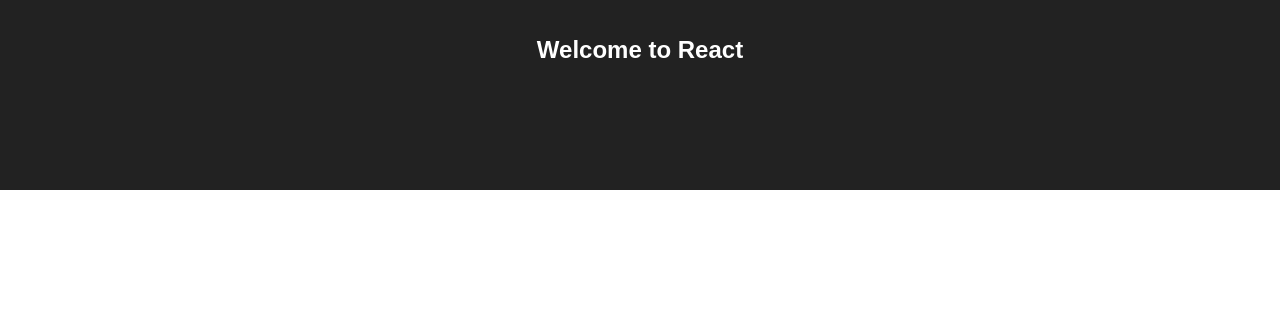
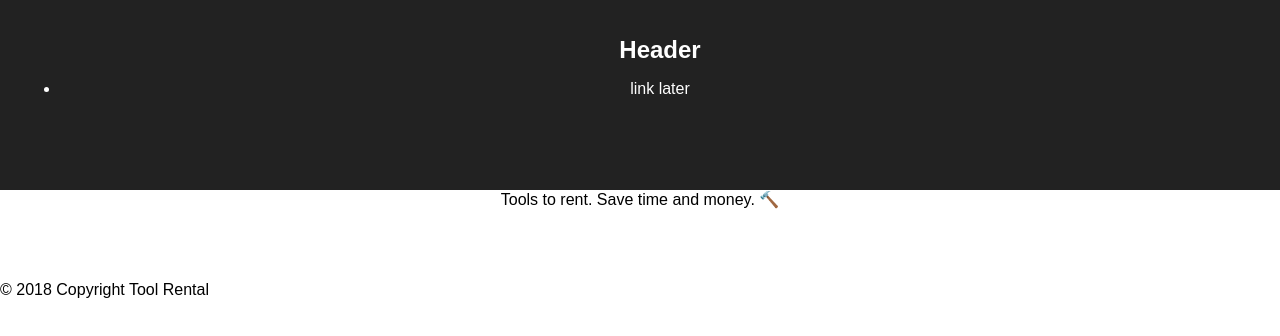
Before and after one commit to illusioninlost/tool-rental, a React (Create React App) app: page / in a window 1280 px wide. Shown: the top 336 px of the page. Built offline with nearby package versions, Linux system fonts and the light colour scheme.

Commit message:
try add footer

```diff
--- a/public/index.html
+++ b/public/index.html
@@ -36,5 +36,13 @@
       To begin the development, run `npm start` or `yarn start`.
       To create a production bundle, use `npm run build` or `yarn build`.
     -->
+    <footer className="page-footer font-small blue">
+
+      <!-- Copyright -->
+      <div className="footer-copyright text-center py-3">© 2018 Copyright Tool Rental
+      </div>
+      <!-- Copyright -->
+
+    </footer>
   </body>
 </html>
--- a/src/App.js
+++ b/src/App.js
@@ -1,7 +1,6 @@
 import React, { Component } from 'react';
 import {Navbar} from 'react-bootstrap';
 import {connect} from 'react-redux';
-import logo from './logo.svg';
 import './App.css';
 import {bindActionCreators} from 'redux';
 
@@ -11,11 +10,18 @@
     return (
       <div className="App">
         <header className="App-header">
+          <ul>
+          <h1 className="App-title">Header</h1>
+          <li>link later</li>
+          </ul>
+        </header>
+      <div>Tools to rent. Save time and money. &#128296;</div>
+      <br/>
+      <br/>
+      <br/>
+      <br/>
+      </div>
 
-          <h1 className="App-title">Welcome to React</h1>
-        </header>
-
-      </div>
     );
   }
 }
```
